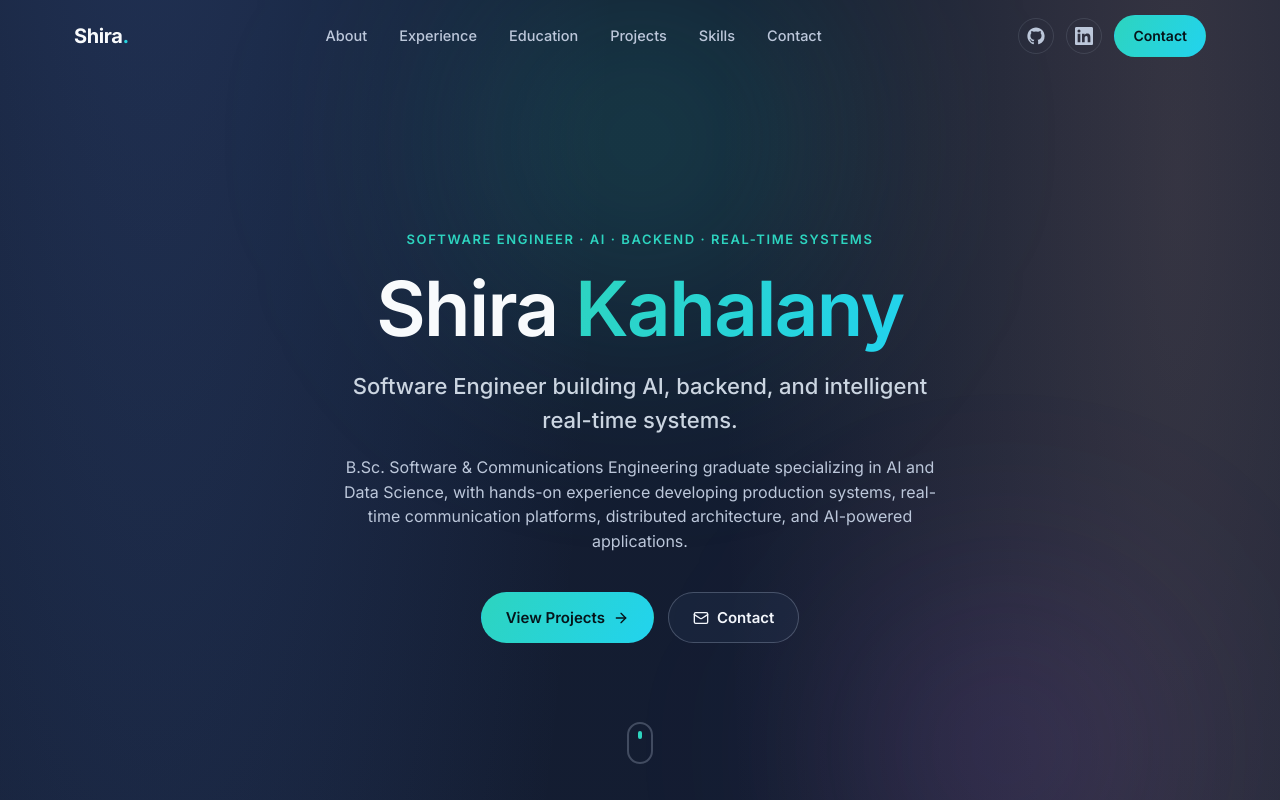
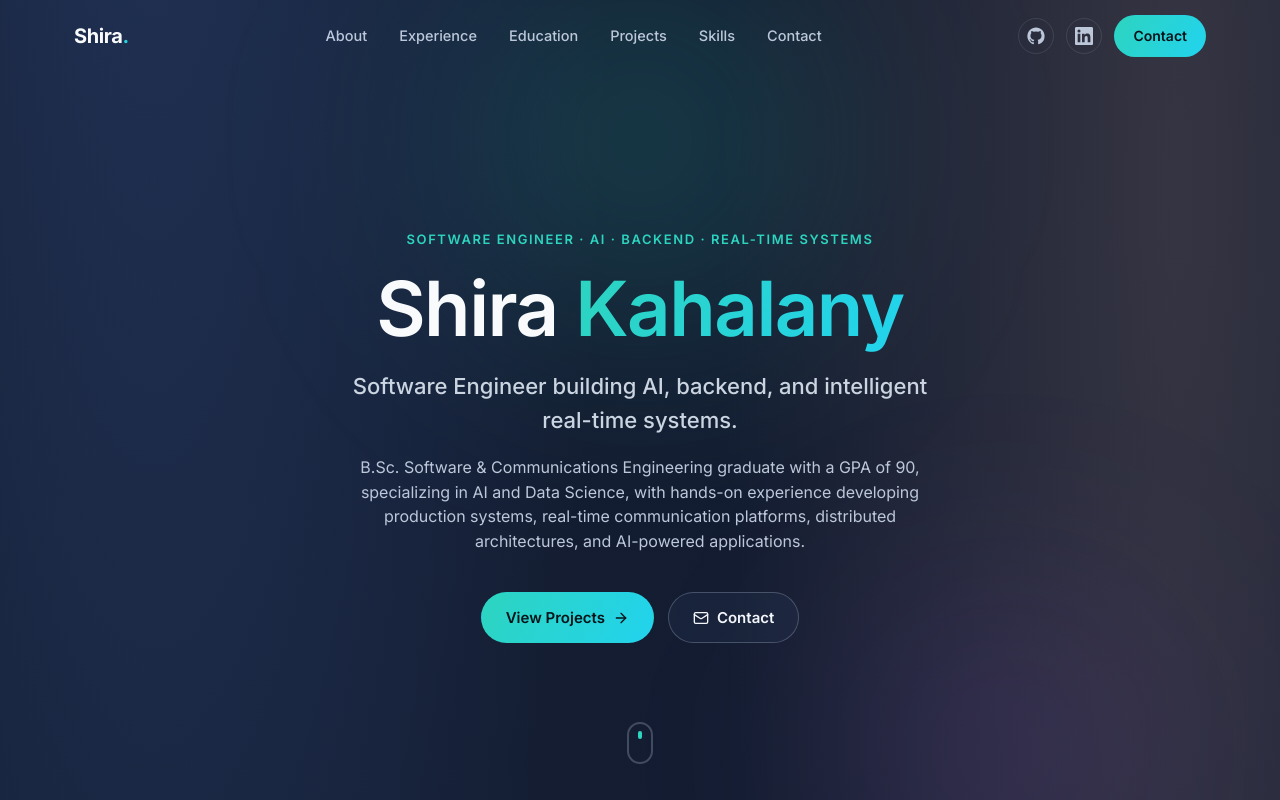
Before and after one commit to ShiraKahalany/shira-portfolio, a React (Vite) app: page / in a window 1280 px wide. Shown: the top 800 px of the page. Built offline with nearby package versions, Linux system fonts and the light colour scheme.

Commit message:
add education2

```diff
--- a/src/components/Hero/Hero.jsx
+++ b/src/components/Hero/Hero.jsx
@@ -44,9 +44,10 @@ export default function Hero() {
           animate={{ opacity: 1, y: 0 }}
           transition={{ duration: 0.6, delay: 0.3 }}
         >
-          B.Sc. Software &amp; Communications Engineering graduate specializing in AI and Data
-          Science, with hands-on experience developing production systems, real-time
-          communication platforms, distributed architecture, and AI-powered applications.
+          B.Sc. Software &amp; Communications Engineering graduate with a GPA of 90, specializing
+          in AI and Data Science, with hands-on experience developing production systems,
+          real-time communication platforms, distributed architectures, and AI-powered
+          applications.
         </motion.p>
 
         <motion.div
```
